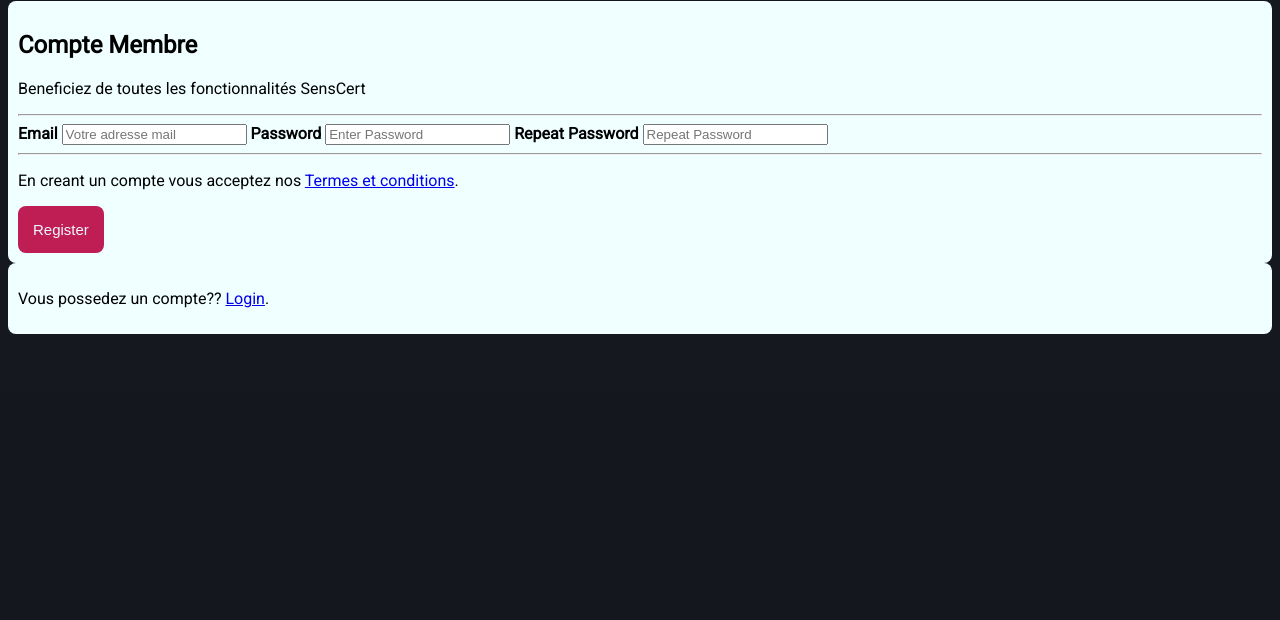
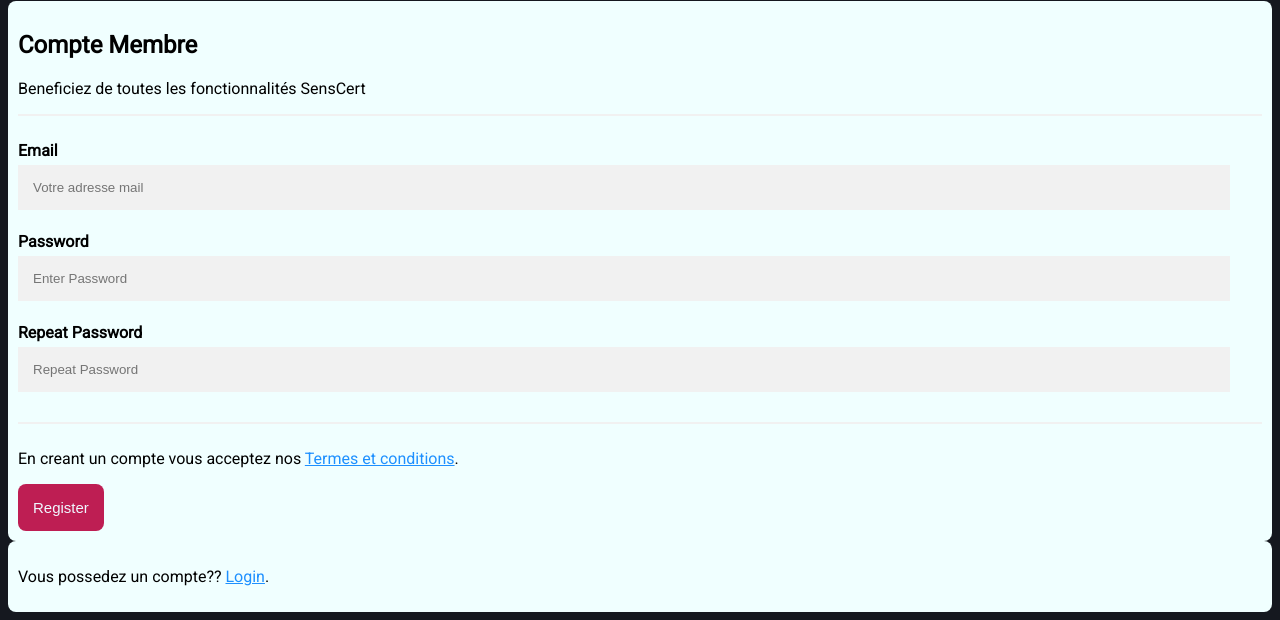
Before and after one commit to arthurpochart/Sens-Us, a PHP site: page /HTML-CSS/register.html in a window 1280 px wide. Shown: the part 408-1028 px from the top of the page. Before the commit the page ends 742 px from the top, so only its background shows below. Run offline with PHP 8.4, Linux system fonts and the light colour scheme.

Commit message:
Nouvelle superbe page register connectee a login.html

```diff
--- a/HTML-CSS/register.css
+++ b/HTML-CSS/register.css
@@ -16,3 +16,26 @@
     border: none;
     border-radius: 8px;
 }
+
+input[type=text], input[type=password] {
+    width: 95%;
+    padding: 15px;
+    margin: 5px 0 22px 0;
+    display: inline-block;
+    border: none;
+    background: #f1f1f1;
+  }
+
+input[type=text]:focus, input[type=password]:focus {
+    background-color: #ddd;
+    outline: none;
+}
+
+hr {
+    border: 1px solid #f1f1f1;
+    margin-bottom: 25px;
+}
+
+a {
+    color: dodgerblue;
+  }
--- a/HTML-CSS/register.html
+++ b/HTML-CSS/register.html
@@ -45,7 +45,7 @@
     </div>
 
     <div class="carte-contenu login">
-    <p>Vous possedez un compte?? <a href="#">Login</a>.</p>
+    <p>Vous possedez un compte?? <a href="login.html">Login</a>.</p>
 
     </div>
 </form>
```
